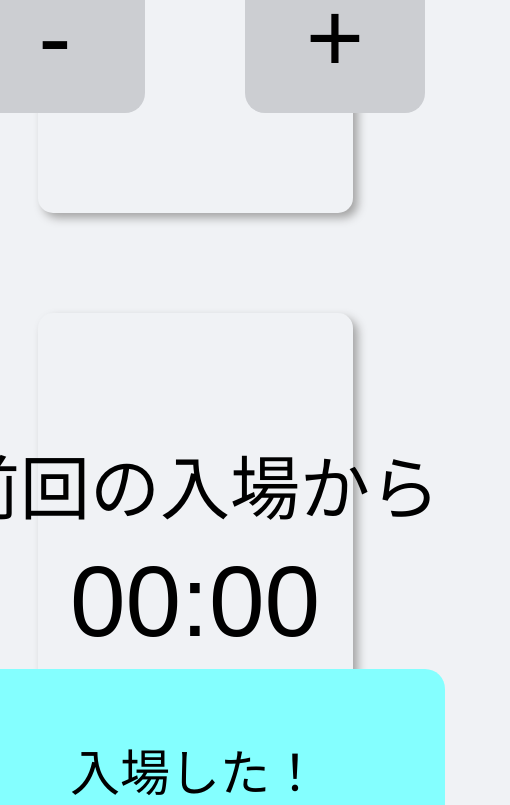
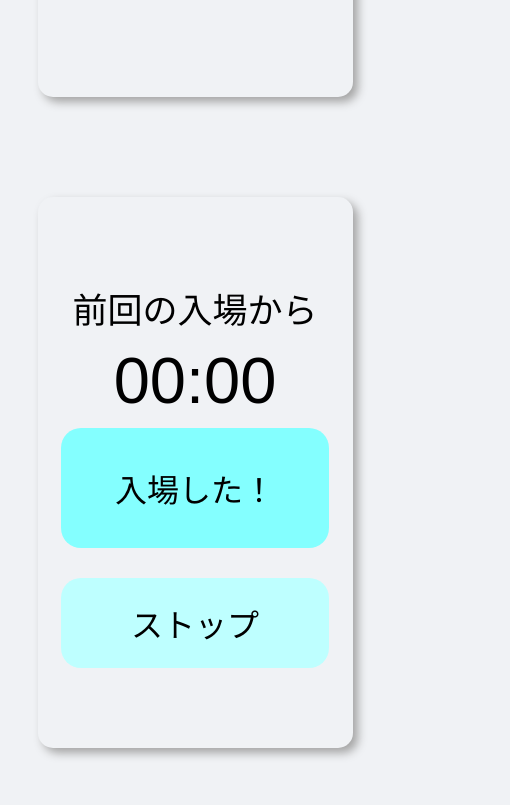
Before and after one commit to Dango2222/haunted-house-reception, a plain HTML site: page index.html in a window 390 px wide. Shown: the part 477-1282 px from the top of the page, 510 px wide, since content can reach past the window. Drawn offline with Linux system fonts and the light colour scheme.

Commit message:
Update style.css

```diff
--- a/style.css
+++ b/style.css
@@ -1,42 +1,49 @@
-body{
+body {
     text-align: center;
     background-color: #f0f2f5;
     color: #000;
-    font-size: clamp(35px, 8vw, 60px);
+    font-size: 20px; /* bodyは標準的なサイズにしておく */
     margin: 20px;
     font-family: "Yu Gothic", "Hiragino Sans", sans-serif;
-    white-space: nowrap;
 }
 
+/* タイトル専用のスタイル（PCサイズ） */
+#ti h1 {
+    font-size: clamp(35px, 5vw, 50px);
+    margin-bottom: 40px;
+    white-space: nowrap; /* PCでは改行しない */
+}
 
-#buttons{
+#buttons {
     display: flex;
     justify-content: center;
     gap: 100px;
 }
 
-#count{
+#count {
     font-size: 100px;
     margin: 0px;
 }
 
-#bt{
+#bt {
     margin-bottom: 0px;
     font-size: 70px;
 }
-#timer{
+
+#timer {
     margin-top: 10px;
     font-size: 100px;
 }
 
-#start{
+#start {
     margin-bottom: 30px;
     width: 500px;
     height: 200px;
     font-size: 50px;
     background-color: rgb(132, 255, 255);
 }
-#stop{
+
+#stop {
     margin-bottom: 30px;
     width: 500px;
     height: 150px;
@@ -44,8 +51,10 @@ body{
     background-color: rgb(190, 255, 255);
 }
 
-button{
+button {
     touch-action: manipulation;
+    -webkit-user-select: none; /* 連打時の青反転を防止 */
+    user-select: none;
     width: 180px;
     height: 150px;
     font-size: 100px;
@@ -56,39 +65,73 @@ button{
 }
 
 button:active {
-  opacity: 0.7;
+    opacity: 0.7;
 }
 
-p{
+p {
     margin-bottom: 10px;
 }
 
-.card{
+.card {
     background-color: #f0f2f5;
     border-radius: 15px;
-
     display: flex;
-
-    flex-direction: column;   /* ←縦に並べる */
-
-    justify-content: center;  /* ←上下中央 */
-
-    align-items: center;      /* ←左右中央 */
-
+    flex-direction: column;   /* 縦に並べる */
+    justify-content: center;  /* 上下中央 */
+    align-items: center;      /* 左右中央 */
     margin: auto;
-
     box-shadow: 5px 5px 10px rgb(164, 164, 164);
-
     margin-bottom: 100px;
 }
 
-#waitcount{
+#waitcount {
     width: 90%;
-    max-width:1000px;
+    max-width: 1000px;
     padding: 100px 0;
 }
-#timers{
+
+#timers {
     width: 90%;
-    max-width:1000px;
+    max-width: 1000px;
     padding: 50px 0;
 }
+
+
+/* ==========================================
+   📱 ここからスマホ・タブレット用の調整 (画面幅768px以下)
+   ========================================== */
+@media (max-width: 768px) {
+    /* 1. タイトルをスマホサイズに */
+    #ti h1 {
+        font-size: 28px;
+        white-space: normal; /* スマホの画面幅に合わせて自動改行を許可 */
+    }
+
+    /* 2. 文字サイズ全体をスマホ用に縮小 */
+    #count { font-size: 60px; }
+    #bt { font-size: 35px; }
+    #timer { font-size: 65px; }
+
+    /* 3. ボタンをスマホの画面幅（%）にフィットさせる */
+    #buttons {
+        gap: 30px; /* ボタン同士の間隔を狭く */
+        width: 100%;
+        padding: 0 20px;
+        box-sizing: border-box;
+    }
+
+    /* プラス・マイナスボタン */
+    button {
+        width: 40%;   /* カードの横幅に対して40%ずつの大きさに自動調整 */
+        height: 100px;
+        font-size: 60px;
+    }
+
+    /* 入場・ストップボタン */
+    #start, #stop {
+        width: 85%;   /* 画面幅に収まるよう自動調整 */
+        font-size: 32px;
+    }
+    #start { height: 120px; }
+    #stop { height: 90px; }
+}
```
